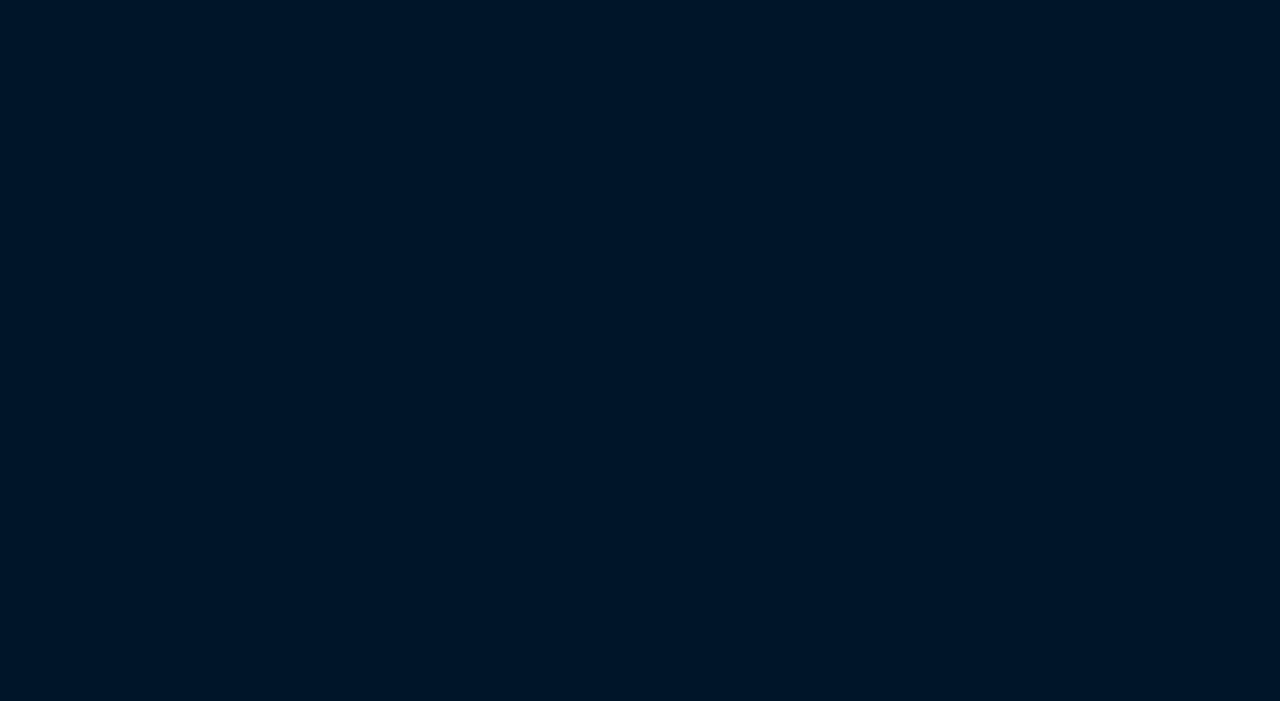
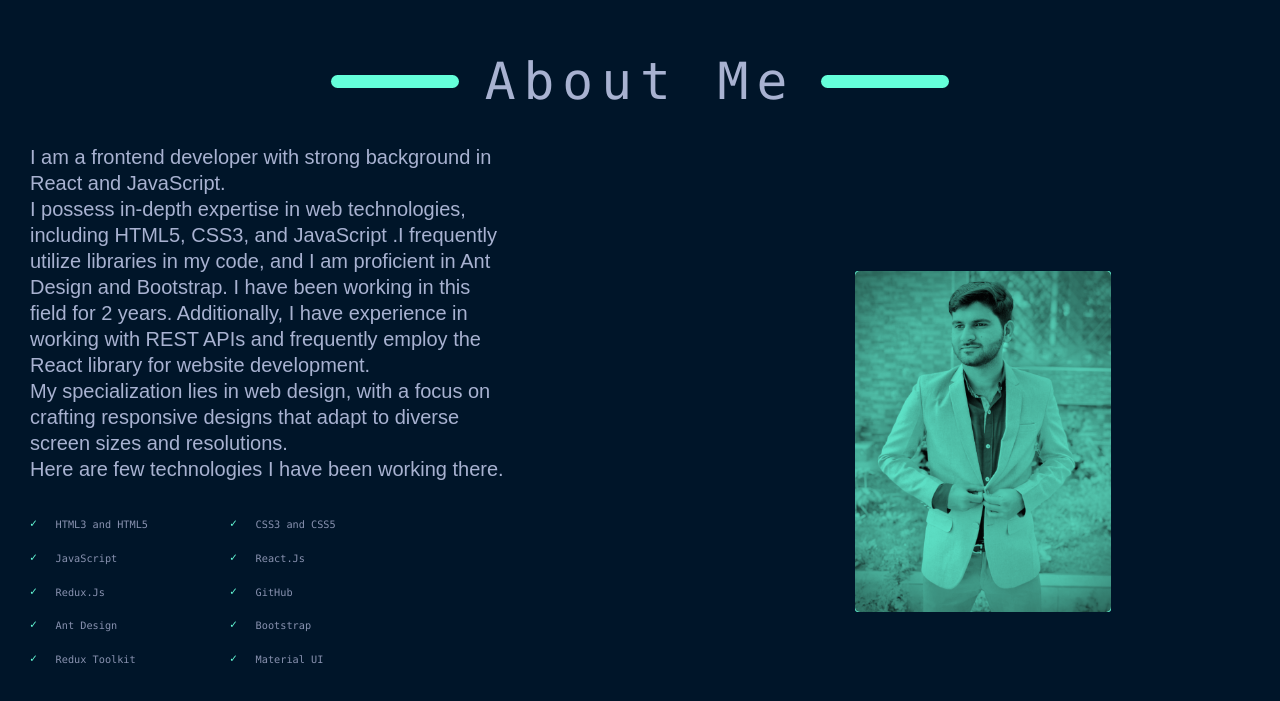
Before and after one commit to aainjutt/portfolio, a React (Create React App) app: page / in a window 1280 px wide. Shown: the part 1021-1722 px from the top of the page. Before the commit the page ends 874 px from the top, so only its background shows below. Built offline with nearby package versions, Linux system fonts and the light colour scheme.

Commit message:
Add about me

```diff
--- a/src/App.js
+++ b/src/App.js
@@ -2,12 +2,14 @@ import logo from './logo.svg';
 import './App.css';
 import Header from './components/Header';
 import Section from './components/Section';
+import About from './components/About';
 
 function App() {
   return (
     <div>
       <Header/>
       <Section/>
+      <About/>
     </div>
   );
 }
--- /dev/null
+++ b/src/components/About.css
@@ -0,0 +1,172 @@
+.about-container {
+    padding: 30px;
+    position: relative;
+    bottom: 122px;
+}
+
+.about {
+    color: rgb(168, 178, 209);
+    position: relative;
+    font-family: "SF Mono", "Fira Code", "Fira Mono", "Roboto Mono", "Lucida Console", Monaco, monospace;
+    display: flex;
+    justify-content: center;
+    align-items: center;
+    margin: 1vh 0 4vh;
+    white-space: nowrap;
+    letter-spacing: 0.5rem;
+    font-size: 4vw;
+}
+
+.about:before,
+.about:after {
+    content: "";
+    display: block;
+    height: 1vw;
+    width: 10vw;
+    border-radius: 1.2vw;
+    background-color: rgb(100, 255, 218);
+    position: relative;
+    top: 0;
+    margin: 0 2vw;
+}
+
+.paragraph-container {
+    width: 90%;
+    line-height: 2vw;
+    max-width: 30vw;
+}
+
+.paragraph-2 {
+    color: rgb(168, 178, 209);
+    font-size: 20px;
+    line-height: 1.2;
+}
+
+.list {
+    display: grid;
+    grid-template-columns: repeat(2, minmax(140px, 200px));
+
+    padding: 0px;
+    margin: 20px 0px 0px;
+    list-style: none;
+}
+
+.items {
+    position: relative;
+    margin-bottom: 1vh;
+    padding-left: 2vw;
+    font-family: "SF Mono", "Fira Code", "Fira Mono", "Roboto Mono", "Lucida Console", Monaco, monospace;
+    font-size: 0.8vw;
+    color: rgb(136, 146, 176);
+}
+
+.items:before {
+    content: "✓";
+    position: absolute;
+    left: 0;
+    color: rgb(100, 255, 218);
+    font-size: 0.9vw;
+    line-height: 1.8vw;
+}
+
+.cqDPIl {
+    position: relative;
+    width: 40%;
+    max-width: 33vw;
+    margin-left: 10vw;
+    cursor: pointer;
+    bottom: -12vw;
+}
+
+
+.fCkJVF {
+    width: 100%;
+    position: relative;
+    border-radius: 3px;
+    background-color: rgb(100, 255, 218);
+    margin-left: -2vw;
+}
+
+.fCkJVF:hover {
+    transition: all 0.25s cubic-bezier(0.645, 0.045, 0.355, 1) 0s;
+    box-shadow: 0 0 1vw #00fff9, 0 0 2vw #00fff9, 0 0 3vw #00fff9;
+}
+
+.fCkJVF:before {
+    inset: 0;
+    background-color: rgb(10, 25, 47);
+    mix-blend-mode: screen;
+    content: "";
+    display: block;
+    position: absolute;
+    width: 100%;
+    height: 100%;
+    border-radius: 3px;
+    transition: transform 1s ease 0s;
+}
+
+.jJAzoG {
+    position: relative;
+    mix-blend-mode: multiply;
+    filter: grayscale(100%) contrast(1);
+    border-radius: 3px;
+    width: 100%;
+    height: auto;
+    transition: all 0.25s cubic-bezier(0.645, 0.045, 0.355, 1) 0s;
+}
+
+.jJAzoG:hover {
+    filter: grayscale(100%) contrast(1);
+    border-radius: 3px;
+    width: 100%;
+    height: auto;
+    transition: all 0.25s cubic-bezier(0.645, 0.045, 0.355, 1) 0s;
+}
+
+.fCkJVF:after {
+    border: 0.2vw solid rgb(100, 255, 218);
+    top: 2vw;
+    left: 2vw;
+    z-index: -1;
+}
+@media (min-width: 768px) {
+    .about-container {
+        padding: 30px;
+        position: relative;
+        top: 118px;
+    }
+    .list {
+        grid-template-columns: repeat(2, minmax(140px, 200px));
+        margin-top: 30px;
+    }
+    .cqDPIl {
+        position: relative;
+        width: 40%;
+        max-width: 20vw;
+        margin-left: 66vw;
+        cursor: pointer;
+        bottom: 32vw;
+    }
+
+    .fCkJVF {
+        margin-left: -20px;
+    }
+
+    .fCkJVF:before {
+        border-radius: 5px;
+    }
+
+    .jJAzoG {
+        border-radius: 5px;
+    }
+    .paragraph-container {
+        width: 70%;
+        max-width: 480px;
+    }
+
+    .paragraph-2 {
+        font-size: 20px;
+        line-height: 1.3;
+    }
+    .items{}
+}
--- /dev/null
+++ b/src/components/About.js
@@ -0,0 +1,35 @@
+import React from 'react'
+import './About.css';
+import aain from '../assets/aain.JPG'
+function About() {
+  return (
+    <div className='about-container'>
+<h3 style={{marginTop:'50px'}} className='about'>About Me</h3>
+<div className='paragraph-container'>
+    <p className='paragraph-2'>I am a frontend developer with strong background  in React and JavaScript.<br/> I possess in-depth expertise in web technologies, including HTML5, CSS3, and JavaScript .I frequently utilize libraries in my code, and I am proficient in Ant Design and Bootstrap. I have been working in this field for 2 years. Additionally, I have experience in working with REST APIs and frequently employ the React library for website development.<br/> My specialization lies in web design, with a focus on crafting responsive designs that adapt to diverse screen sizes and resolutions.<br/>Here are few technologies I have been working there.</p>
+    <ul className='list'>
+<li className='items'>HTML3 and HTML5</li>
+<li className='items'>CSS3 and CSS5</li>
+<li className='items'>JavaScript</li>
+<li className='items'>React.Js</li>
+<li className='items'>Redux.Js</li>
+<li className='items'>GitHub</li>
+<li className='items'>Ant Design</li>
+<li className='items'>Bootstrap</li>
+<li className='items'>Redux Toolkit</li>
+<li className='items'> Material UI</li>
+
+    </ul>
+</div>
+<div title="Aain ur rehman" className="cqDPIl">
+    <div className="fCkJVF">
+        <div>
+            <img src={aain} alt="" className="sc-fzolEj jJAzoG"/>
+            </div>
+            </div>
+            </div>
+    </div>
+  )
+}
+
+export default About
```
Also changed, not shown: src/assets/aain.JPG (added).
